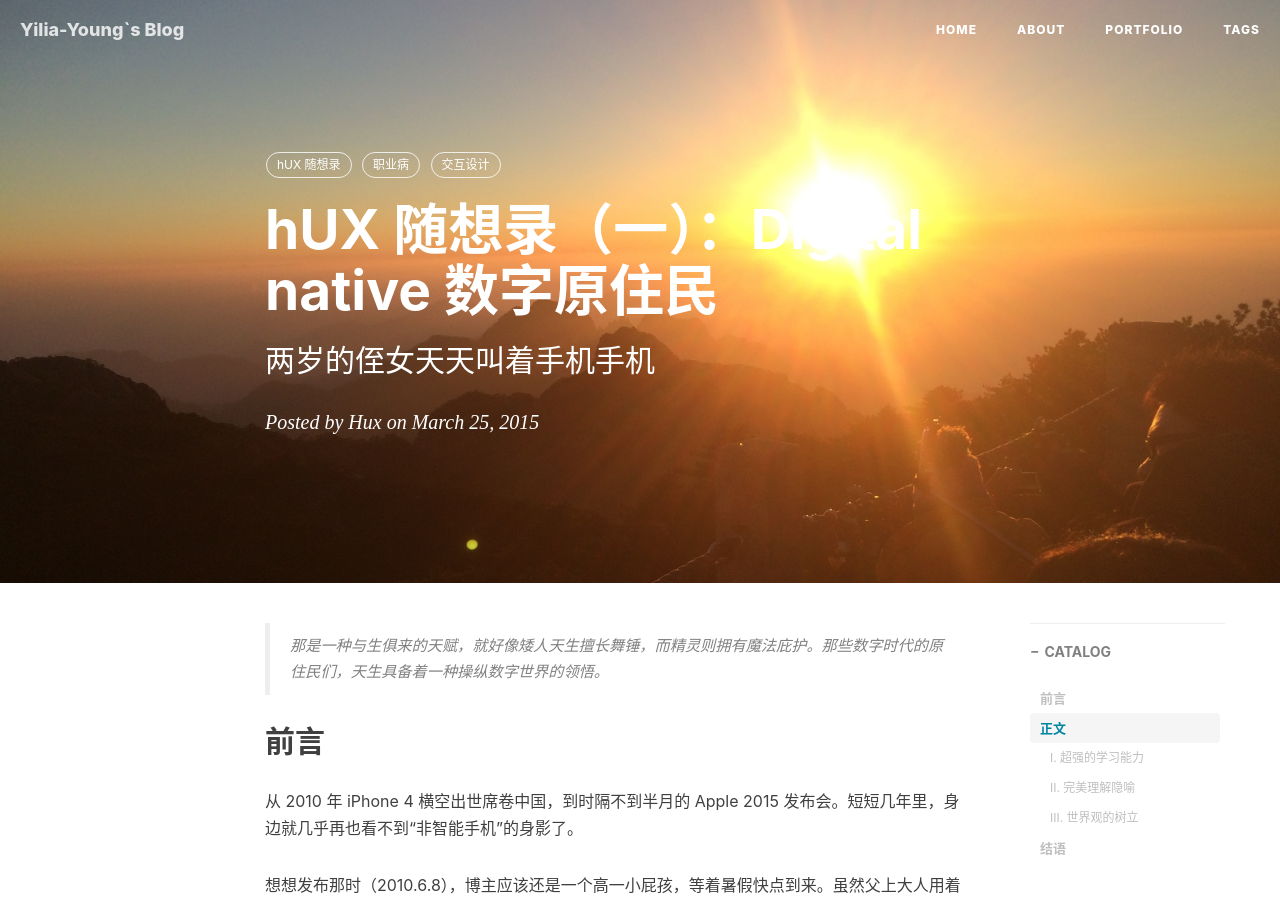
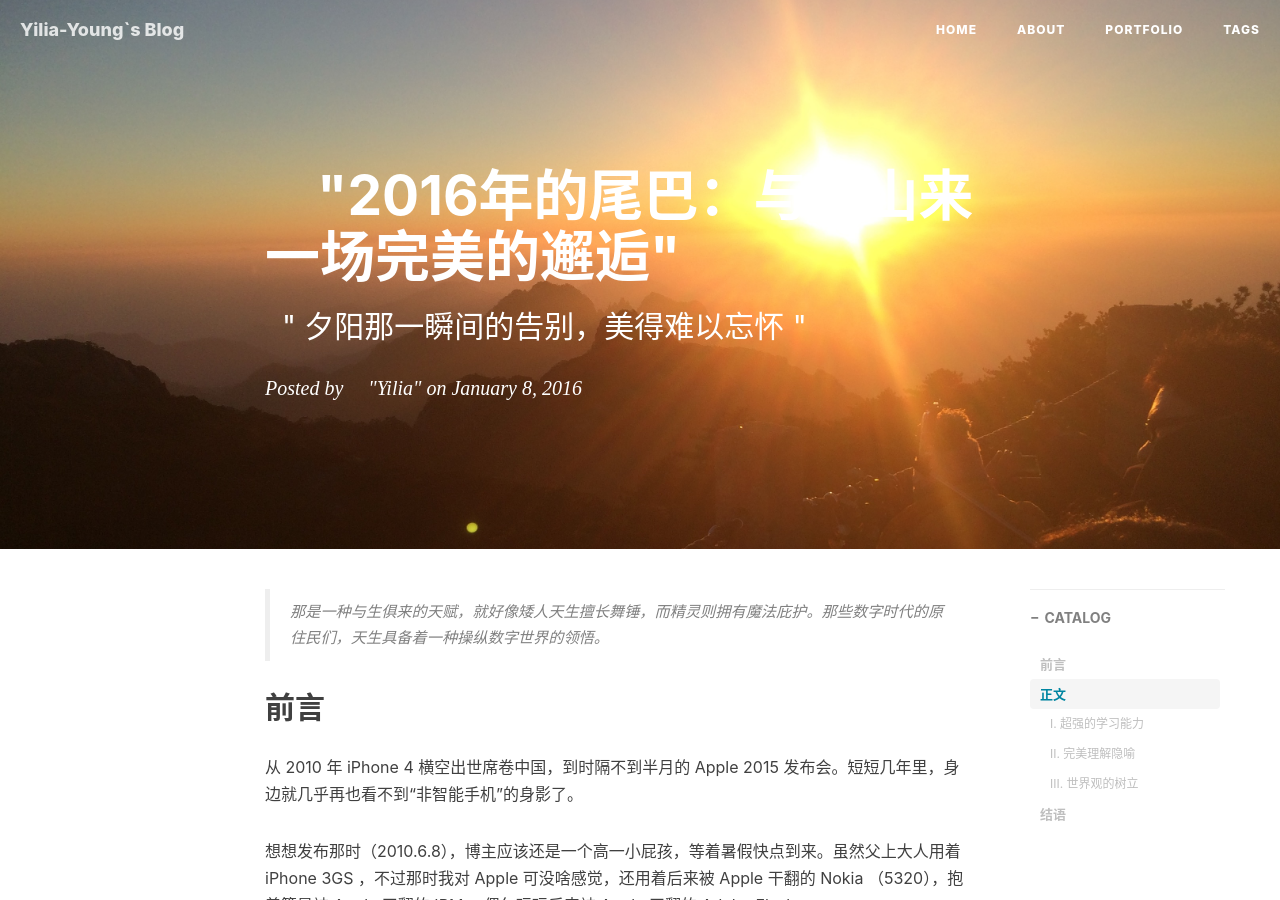
Before and after one commit to Yilia-Young/Yilia-Young.github.io, a Jekyll site: the page built from _posts/2016-01-08-huangshan.markdown, in a window 1280 px wide and 900 px high. Built offline with Jekyll 4.4.1, drawn with Linux system fonts in a browser that asks for light colours; nearby versions of some CDN libraries; comment, search, counter and statistics services are not loaded; some of the changed text lies outside the part shown.

Commit message:
Update and rename 2015-03-25-digital-native.markdown to 2016-01-08-huangshan.markdown

```diff
--- a/_posts/2015-03-25-digital-native.markdown
+++ b/_posts/2016-01-08-huangshan.markdown
@@ -1,15 +1,12 @@
 ---
 layout:     post
-title:      "hUX 随想录（一）：Digital native 数字原住民"
-subtitle:   " 两岁的侄女天天叫着手机手机 "
-date:       2015-03-25
-author:     "Hux"
+title:      "2016年的尾巴：与黄山来一场完美的邂逅"
+subtitle:   " 夕阳那一瞬间的告别，美得难以忘怀 "
+date:       2016-01-08
+author:     "Yilia"
 header-img: "img/post-bg-huangshan.jpg.JPG"
 catalog: true
-tags:
-    - hUX 随想录
-    - 职业病
-    - 交互设计
+
 ---
 
 > 那是一种与生俱来的天赋，就好像矮人天生擅长舞锤，而精灵则拥有魔法庇护。那些数字时代的原住民们，天生具备着一种操纵数字世界的领悟。
```
